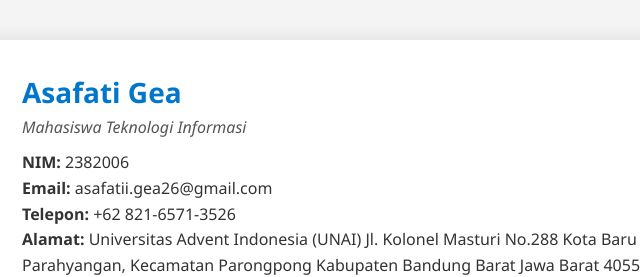
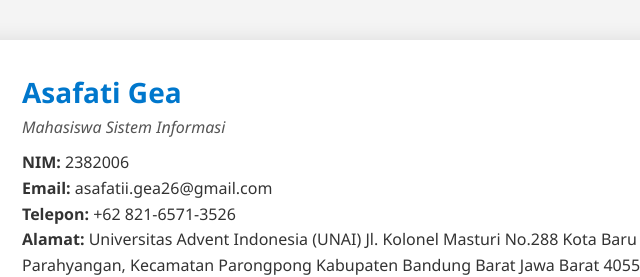
Before and after one commit to Asafati/Biodata, a plain HTML site: page index.html in a window 1280 px wide. Shown: the top 277 px of the page, 378-1018 px from the left. Drawn offline with Linux system fonts and the light colour scheme.

Commit message:
Update konten biodata

```diff
--- a/index.html
+++ b/index.html
@@ -14,7 +14,7 @@
       </div>
       <div class="profile-info">
         <h1>Asafati Gea</h1>
-        <p class="role">Mahasiswa Teknologi Informasi</p>
+        <p class="role">Mahasiswa Sistem Informasi</p>
         <p><strong>NIM:</strong> 2382006</p>
         <p><strong>Email:</strong> asafatii.gea26@gmail.com</p>
         <p><strong>Telepon:</strong> +62 821-6571-3526</p>
```
